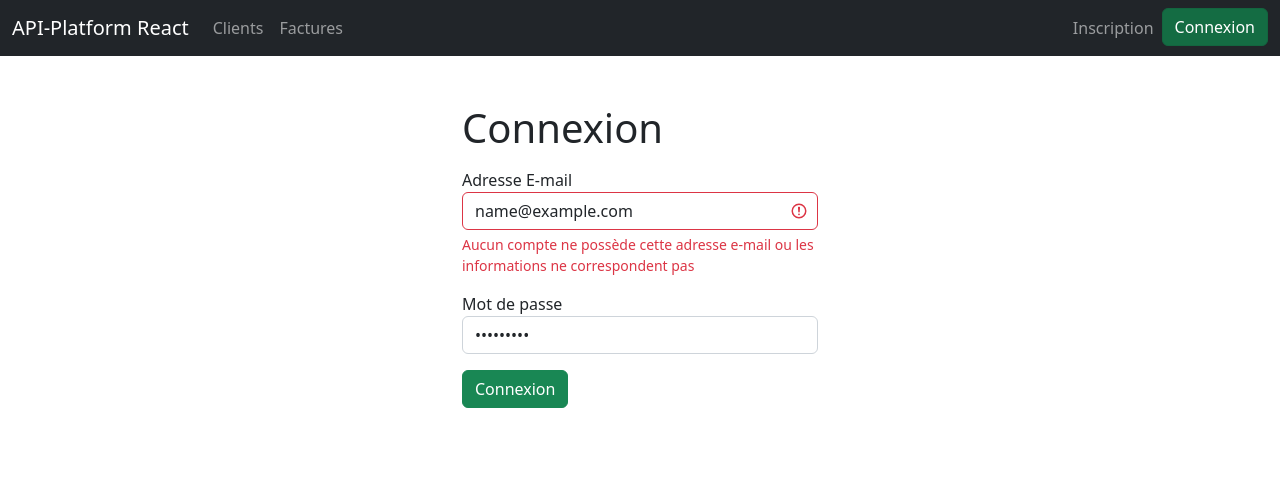
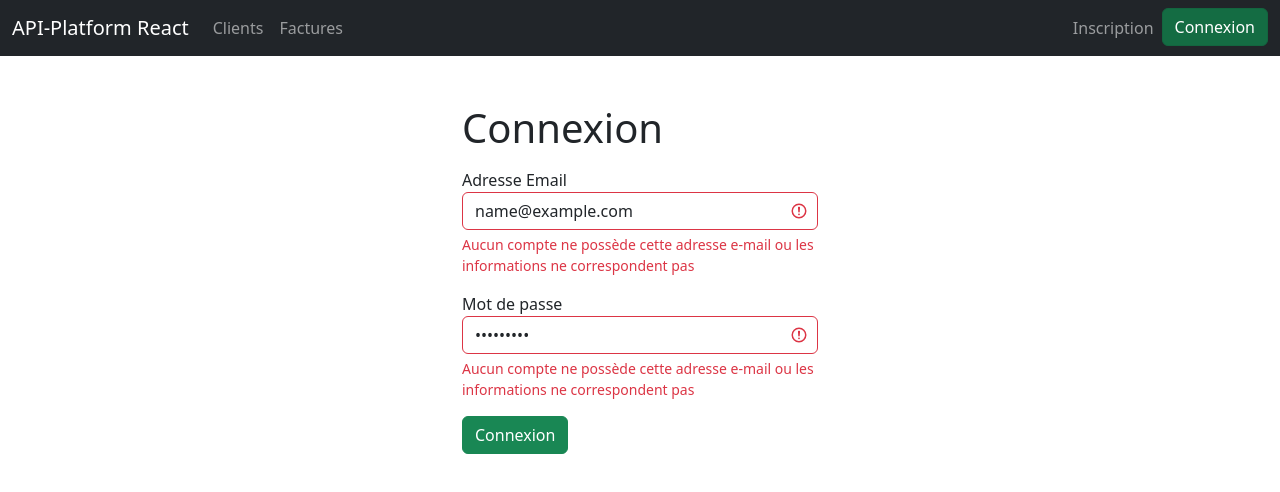
Before and after one commit to webepse/api-react-2023, a React (Create React App) app: page /login in a window 1280 px wide. Both pictures are taken after typing "name@example.com", "Sample123" into the empty fields and a click on the button "Connexion". Shown: the top 492 px of the page. Built offline with nearby package versions, Linux system fonts and the light colour scheme; no server answers.

Commit message:
cours 11 - create/upadte customer v1

```diff
--- a/src/App.js
+++ b/src/App.js
@@ -9,6 +9,7 @@ import LoginPage from "./pages/LoginPage";
 import authAPI from "./services/authAPI";
 import PrivateRoute from './components/PrivateRoute';
 import AuthContext from './contexts/AuthContext';
+import CustomerPage from './pages/CustomerPage';
 
 authAPI.setup()
 
@@ -33,6 +34,11 @@ const App = () => {
                 <InvoicesPage />
               </PrivateRoute>
             } />
+            <Route path="/customers/:id" element={
+              <PrivateRoute>
+                <CustomerPage />
+              </PrivateRoute>
+            } />
             <Route path="/customers" element={
               <PrivateRoute>
                 <CustomersPage />
--- /dev/null
+++ b/src/components/forms/Field.jsx
@@ -0,0 +1,23 @@
+const Field = ({name, label, value, onChange, placeholder = "", type="text", error=""}) => {
+    return (
+        <div className="my-3">
+            <label htmlFor={name}>{label}</label>
+            <input
+                type={type}
+                value={value}
+                onChange={onChange}
+                placeholder={placeholder || label}
+                name={name}
+                id={name}
+                className={"form-control" + (error && " is-invalid")}
+            />
+            {
+                error && (
+                    <p className="invalid-feedback">{error}</p>
+                )
+            }
+        </div>
+     );
+}
+
+export default Field;
--- /dev/null
+++ b/src/pages/CustomerPage.jsx
@@ -0,0 +1,52 @@
+import {useEffect, useState} from 'react'
+import Field from '../components/forms/Field'
+import { Link, useNavigate, useParams } from 'react-router-dom'
+import customersAPI from '../services/customersAPI'
+
+const CustomerPage = (props) => {
+    var {id = "new"} = useParams()
+    const navigate = useNavigate()
+
+    // si j'édite ou non
+    const [editing, setEditing] = useState(false)
+    const [customer, setCustomer] = useState({
+        lastName: "",
+        firstName: "",
+        email: "",
+        company: ""
+    })
+
+    const [errors, setErrors] = useState({
+        lastName: "",
+        firstName: "",
+        email: "",
+        company: ""
+    })
+
+    const fetchCustomer = async id => {
+        try{
+            const {firstName, lastName, email, company} = await customersAPI.find(id)
+            setCustomer({firstName, lastName, email, company})
+        }catch(error)
+        {
+            // notif
+            navigate("/customers", {replace: true})
+        }
+    }
+
+    useEffect(()=>{
+        if(id !== "new")
+        {
+            setEditing(true)
+            fetchCustomer(id)
+        }
+    },[id])
+
+    return (
+        <>
+            {!editing ? <h1>Création d'un client</h1> : <h1>Modification d'un client</h1>}
+        </>
+     )
+}
+
+export default CustomerPage
--- a/src/pages/LoginPage.jsx
+++ b/src/pages/LoginPage.jsx
@@ -2,6 +2,7 @@ import { useState, useContext } from 'react'
 import authAPI from '../services/authAPI';
 import { useNavigate } from 'react-router-dom';
 import AuthContext from '../contexts/AuthContext';
+import Field from '../components/forms/Field';
 
 const LoginPage = (props) => {
 
@@ -49,33 +50,23 @@ const LoginPage = (props) => {
                 <div className="col-4 offset-4">
                     <h1>Connexion</h1>
                     <form onSubmit={handleSubmit}>
-                        <div className="form-group my-3">
-                            <label htmlFor="username">Adresse E-mail</label>
-                            <input
-                                type="text"
+                        <Field
+                            label="Adresse Email"
+                            name="username"
                             value={credentials.username}
                             onChange={handleChange}
                             placeholder="Adresse E-mail de connexion"
-                                name="username"
-                                id="username"
-                                className={"form-control" + (error && " is-invalid")}
+                            error={error}
                         />
-                            { error && (
-                                <p className="invalid-feedback">{error}</p>
-                            )}
-                        </div>
-                        <div className='form-group my-3'>
-                            <label htmlFor="password">Mot de passe</label>
-                            <input
-                                type="password"
+                        <Field
+                            label="Mot de passe"
+                            name="password"
                             value={credentials.password}
                             onChange={handleChange}
                             placeholder="Mot de passe"
-                                id="password"
-                                name="password"
-                                className='form-control'
+                            error={error}
+                            type="password"
                         />
-                        </div>
                         <div className="form-group my-3">
                             <button className='btn btn-success'>Connexion</button>
                         </div>
--- a/src/services/customersAPI.js
+++ b/src/services/customersAPI.js
@@ -3,6 +3,12 @@ import Axios from "axios";
 function findAll(){
     return Axios.get("http://127.0.0.1:8000/api/customers")
                 .then(response => response.data['hydra:member'])
+}
+
+function find(id)
+{
+    return Axios.get(`http://127.0.0.1:8000/api/customers/${id}`)
+                .then(response => response.data)
 }
 
 function deleteCustomer(id){
@@ -11,5 +17,6 @@ function deleteCustomer(id){
 
 export default {
     findAll : findAll,
+    find: find,
     delete: deleteCustomer
 }
```
Lines whose indentation alone changed are shown as unchanged.
